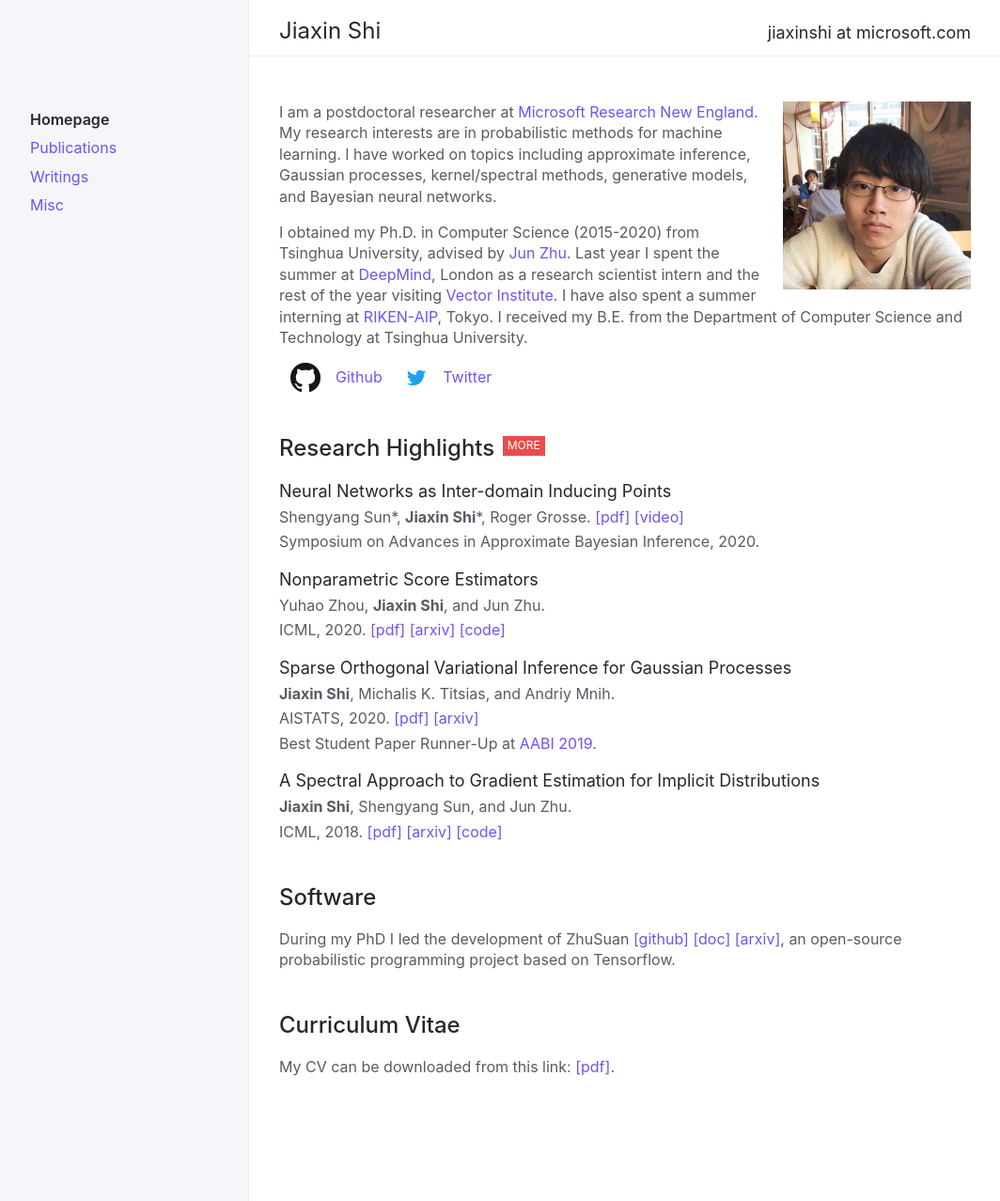
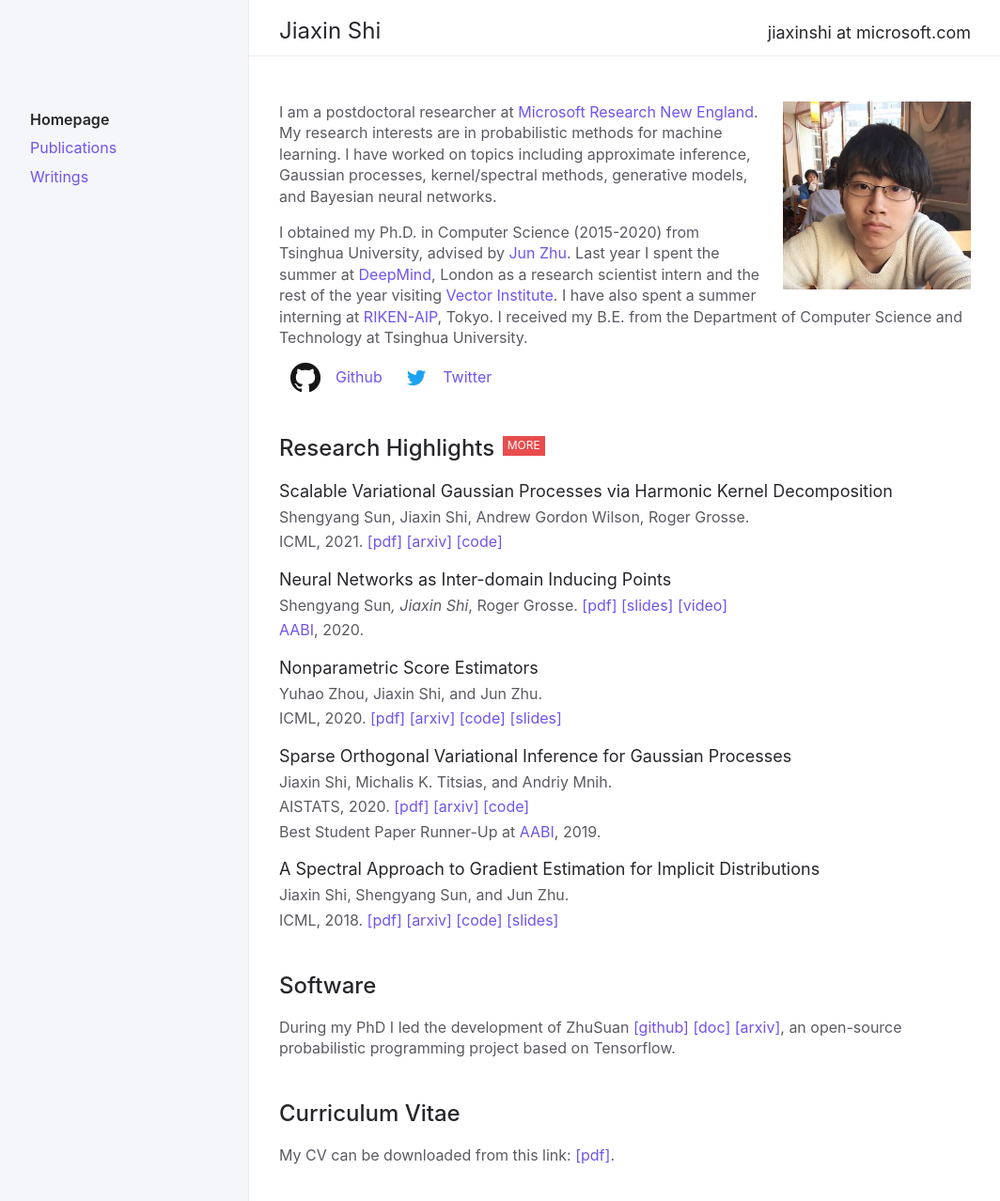
Before and after one commit to thjashin/thjashin.github.io, a Jekyll site: the page built from index.md, in a window 1280 px wide. Shown: the top 1278 px of the page at 94% size, without its empty margins (91-1155 px from the left). Built offline with Jekyll 4.4.1, drawn with Linux system fonts in a browser that asks for light colours.

Commit message:
update homepage

```diff
--- a/index.md
+++ b/index.md
@@ -27,41 +27,54 @@ I received my B.E. from the Department of Computer Science and Technology at Tsi
 {: .label .label-red :}
 <!-- {: .fs-9 } -->
 
+Scalable Variational Gaussian Processes via Harmonic Kernel Decomposition
+{: .fs-5 .mb-1 .text-grey-dk-300}
+Shengyang Sun, Jiaxin Shi, Andrew Gordon Wilson, Roger Grosse.
+{: .mb-1}
+ICML, 2021.
+[[pdf]](https://arxiv.org/pdf/2106.05992)
+[[arxiv]](https://arxiv.org/abs/2106.05992)
+[[code]](https://github.com/ssydasheng/Harmonic-Kernel-Decomposition)
+
 Neural Networks as Inter-domain Inducing Points
 {: .fs-5 .mb-1 .text-grey-dk-300}
-Shengyang Sun*, **Jiaxin Shi**\*, Roger Grosse.
+Shengyang Sun*, Jiaxin Shi*, Roger Grosse.
 [[pdf]](https://openreview.net/pdf?id=NgqYp7sAW6t)
+[[slides]](http://thjashin.github.io/talks/nn-as-sparse-gp.pdf)
 [[video]](https://www.youtube.com/watch?v=y29G0aRshy0&t=2s)
 {: .mb-1}
-Symposium on Advances in Approximate Bayesian Inference, 2020.
+[AABI](http://approximateinference.org/), 2020.
 
 Nonparametric Score Estimators
 {: .fs-5 .mb-1 .text-grey-dk-300}
-Yuhao Zhou, **Jiaxin Shi**, and Jun Zhu.
+Yuhao Zhou, Jiaxin Shi, and Jun Zhu.
 {: .mb-1}
 ICML, 2020.
 [[pdf]](https://arxiv.org/pdf/2005.10099)
 [[arxiv]](https://arxiv.org/abs/2005.10099)
 [[code]](https://github.com/miskcoo/kscore)
+[[slides]](http://ml.cs.tsinghua.edu.cn/~yuhao/slides/nonparametric%20score%20estimators,%20icml2020.pdf)
 
 Sparse Orthogonal Variational Inference for Gaussian Processes
 {: .fs-5 .mb-1 .text-grey-dk-300}
-**Jiaxin Shi**, Michalis K. Titsias, and Andriy Mnih.
+Jiaxin Shi, Michalis K. Titsias, and Andriy Mnih.
 {: .mb-1}
 AISTATS, 2020.
 [[pdf]](https://arxiv.org/pdf/1910.10596)
 [[arxiv]](https://arxiv.org/abs/1910.10596)
+[[code]](https://github.com/thjashin/solvegp)
 {: .mb-1}
-Best Student Paper Runner-Up at [AABI 2019](http://approximateinference.org/).
+Best Student Paper Runner-Up at [AABI](http://approximateinference.org/), 2019.
 
 A Spectral Approach to Gradient Estimation for Implicit Distributions
 {: .fs-5 .mb-1 .text-grey-dk-300}
-**Jiaxin Shi**, Shengyang Sun, and Jun Zhu.
+Jiaxin Shi, Shengyang Sun, and Jun Zhu.
 {: .mb-1}
 ICML, 2018.
-[[pdf]](https://arxiv.org/pdf/1806.02925)
+[[pdf]](https://arxiv.org/pdf/1806.02925.pdf)
 [[arxiv]](https://arxiv.org/abs/1806.02925)
 [[code]](https://github.com/thjashin/spectral-stein-grad)
+[[slides]](http://ml.cs.tsinghua.edu.cn/~jiaxin/talks/ssge-icml-18.pdf)
 
 
 ## Software
```
Also changed, not shown: misc.md (deleted, +0 -7 lines), publications.md (+20 -2 lines), writings.md (+3 -2 lines), 1 other file.
